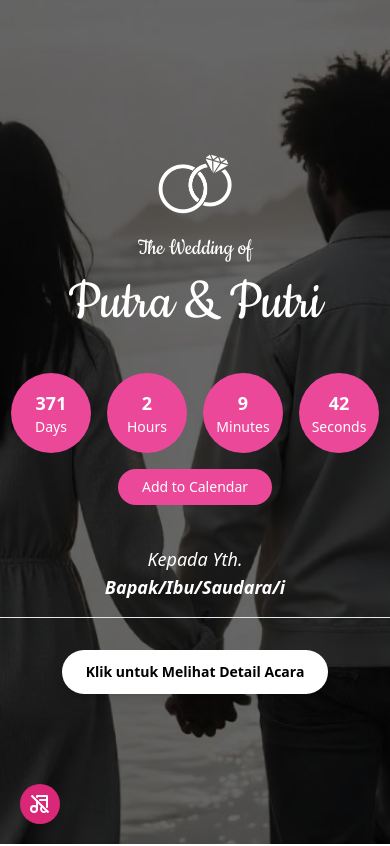
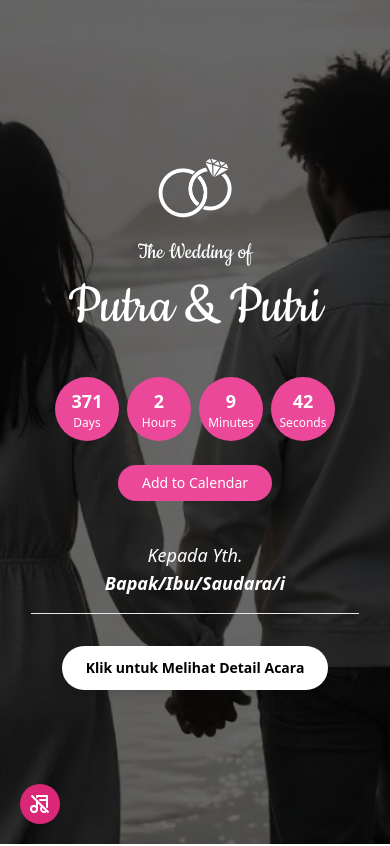
Before and after one commit to maldikurniawan/wedding, a React (Vite) app: page / in a window 390 px wide. Shown: the top 846 px of the page. Built offline with nearby package versions, Linux system fonts and the light colour scheme.

Commit message:
fix font

```diff
--- a/src/components/Time.jsx
+++ b/src/components/Time.jsx
@@ -39,20 +39,20 @@ const Time = ({ endTime, onComplete }) => {
   return (
     <div className="flex flex-col items-center text-white p-6 rounded-lg">
       {/* Countdown Numbers */}
-      <div className="flex gap-4 mb-4">
+      <div className="flex flex-wrap gap-2 sm:gap-4 mb-4 justify-center">
         {Object.entries(timeLeft).map(([unit, value]) => (
           <div
             key={unit}
-            className="flex flex-col items-center bg-pink-500 text-white rounded-full w-20 h-20 justify-center font-bold text-lg"
+            className="flex flex-col items-center bg-pink-500 text-white rounded-full w-16 h-16 justify-center font-bold text-lg sm:w-20 sm:h-20"
           >
             <span>{value}</span>
-            <span className="text-sm font-medium capitalize">{unit}</span>
+            <span className="text-xs sm:text-sm font-medium capitalize">{unit}</span>
           </div>
         ))}
       </div>
 
       {/* Add to Calendar Button */}
-      <button className="bg-pink-500 hover:bg-pink-600 text-white py-2 px-6 rounded-full font-medium text-sm">
+      <button className="bg-pink-500 hover:bg-pink-600 text-white py-2 px-6 rounded-full font-medium text-sm mt-2">
         Add to Calendar
       </button>
     </div>
```
